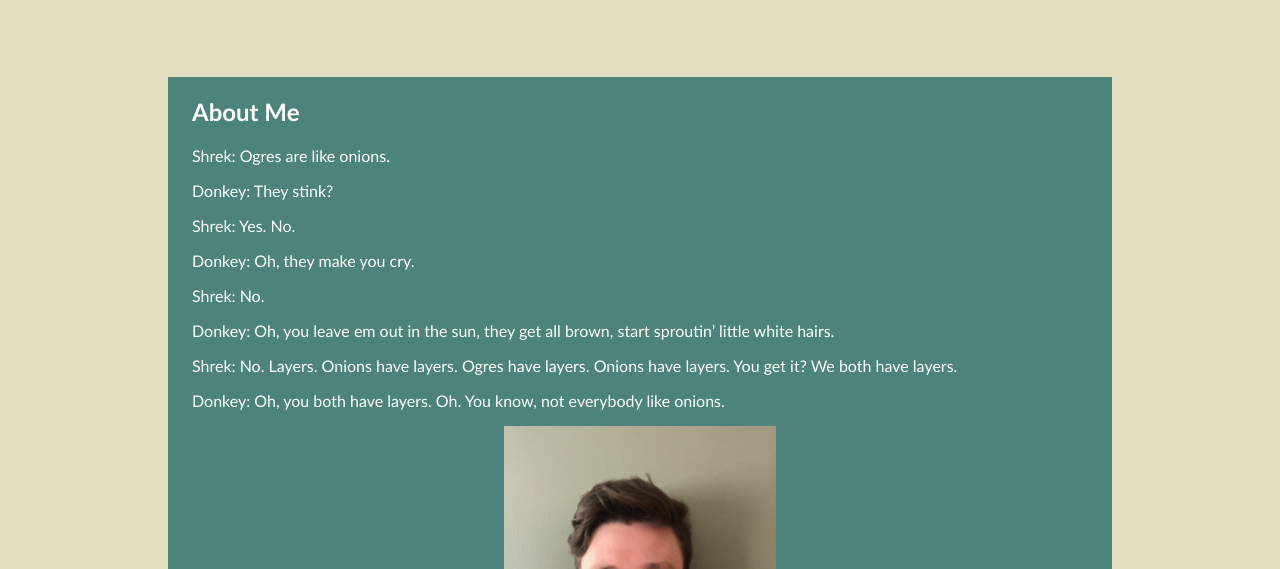
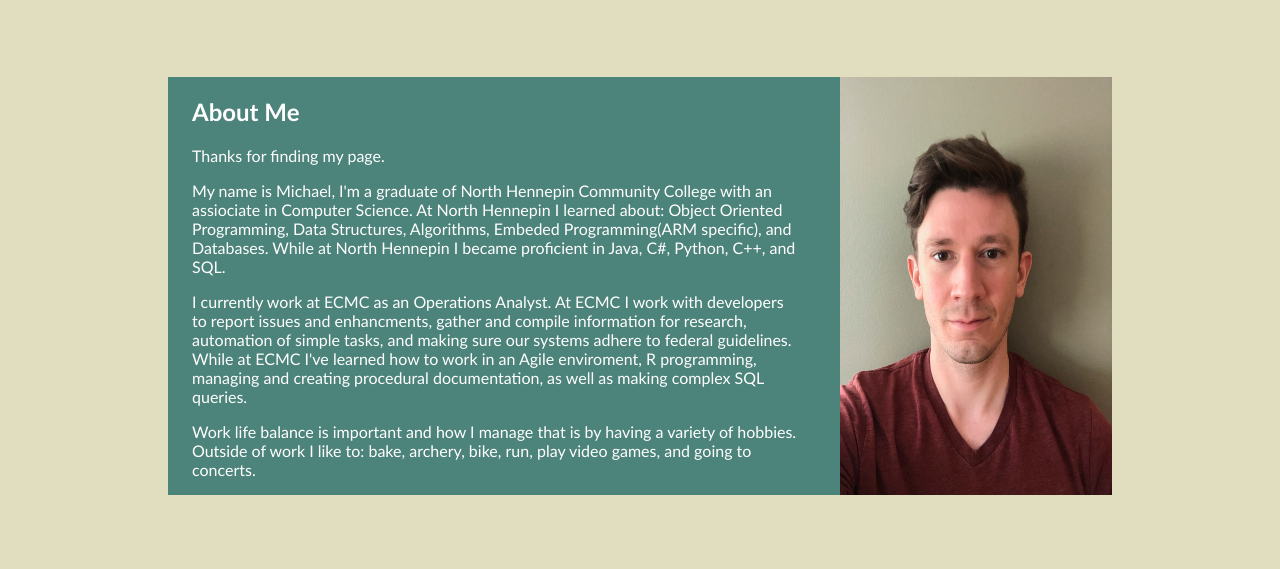
Before and after one commit to lundbmp/Lundberg-Portfolio, a plain HTML site: page index.html in a window 1280 px wide. Shown: the part 95-664 px from the top of the page. Drawn offline with Linux system fonts and the light colour scheme.

Commit message:
added about me content/ caused wrapping issue, moved flex-wrap to media-query section

```diff
--- a/assets/css/style.css
+++ b/assets/css/style.css
@@ -59,7 +59,7 @@ header nav ul li a:hover {
 .about-me {
     background-color: var(--tertiary-color);
     display: flex;
-    flex-wrap: wrap;
+    /* flex-wrap: wrap; */
     justify-content: center;
     margin: 5em 10em 5em 10em;
 }
@@ -68,6 +68,7 @@ header nav ul li a:hover {
     margin-right: 2.5em;
     margin-left: 1.5em;
     flex: 2 2 auto;
+    word-wrap: break-word;
 }
 
 .about-me img {
@@ -168,6 +169,7 @@ header nav ul li a:hover {
     .about-me {
         display: flex;
         flex: 0 0 100%;
+        flex-wrap: wrap;
         margin: .5em .5em .5em .5em;
         padding-bottom: .7em;
     }
@@ -217,6 +219,7 @@ header nav ul li a:hover {
     .about-me {
         display: flex;
         flex: 0 0 100%;
+        flex-wrap: wrap;
         margin: .5em 0 .5em 0;
         padding-bottom: .7em;
     }
--- a/index.html
+++ b/index.html
@@ -28,29 +28,24 @@
         <article>
             <h2>About Me</h2>
             <p>
-                Shrek: Ogres are like onions.
+                Thanks for finding my page.
             </p>
             <p>
-                Donkey: They stink?
+                My name is Michael, I'm a graduate of North Hennepin Community College with an assiociate in Computer Science.
+                At North Hennepin I learned about: Object Oriented Programming, Data Structures, Algorithms, Embeded Programming(ARM specific), and Databases.
+                While at North Hennepin I became proficient in Java, C#, Python, C++, and SQL.
             </p>
             <p>
-                Shrek: Yes. No.
+                I currently work at ECMC as an Operations Analyst. At ECMC I work with developers to report issues and enhancments,
+                gather and compile information for research, automation of simple tasks, and making sure our systems adhere to
+                federal guidelines. While at ECMC I've learned how to work in an Agile enviroment, R programming, managing and creating
+                procedural documentation, as well as making complex SQL queries.
             </p>
             <p>
-                Donkey: Oh, they make you cry.
+                Work life balance is important and how I manage that is by having a variety of hobbies. Outside of work I like to:
+                bake, archery, bike, run, play video games, and going to concerts.
             </p>
-            <p>
-                Shrek: No.
-            </p>
-            <p>
-                Donkey: Oh, you leave em out in the sun, they get all brown, start sproutin’ little white hairs.
-            </p>
-            <p>
-                Shrek: No. Layers. Onions have layers. Ogres have layers. Onions have layers. You get it? We both have layers.
-            </p>
-            <P>
-                Donkey: Oh, you both have layers. Oh. You know, not everybody like onions.
-            </p>
+
         </article>
         <img src="./assets/images/selfie.jpeg" alt="My picture" class="portrait">
     </section>
```
